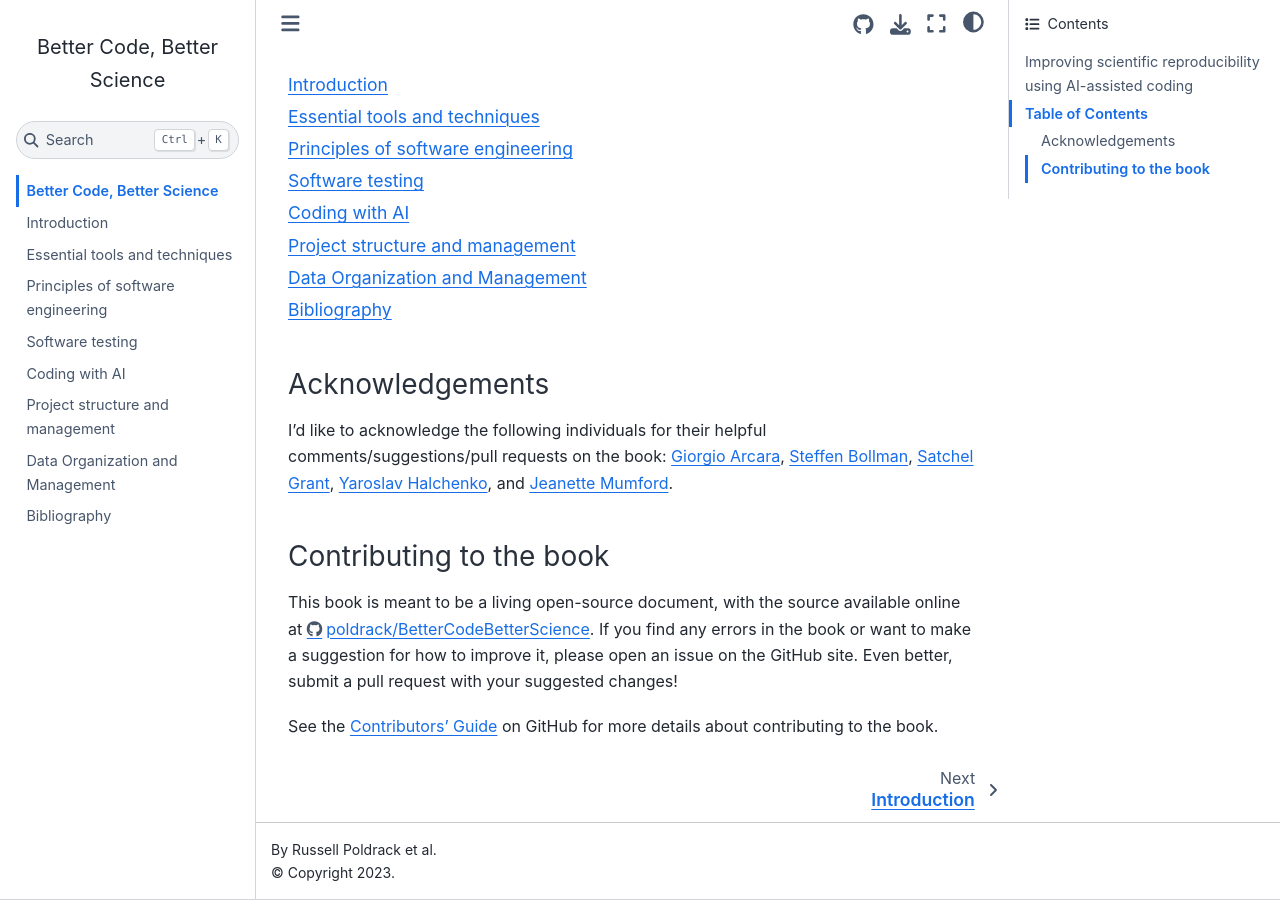
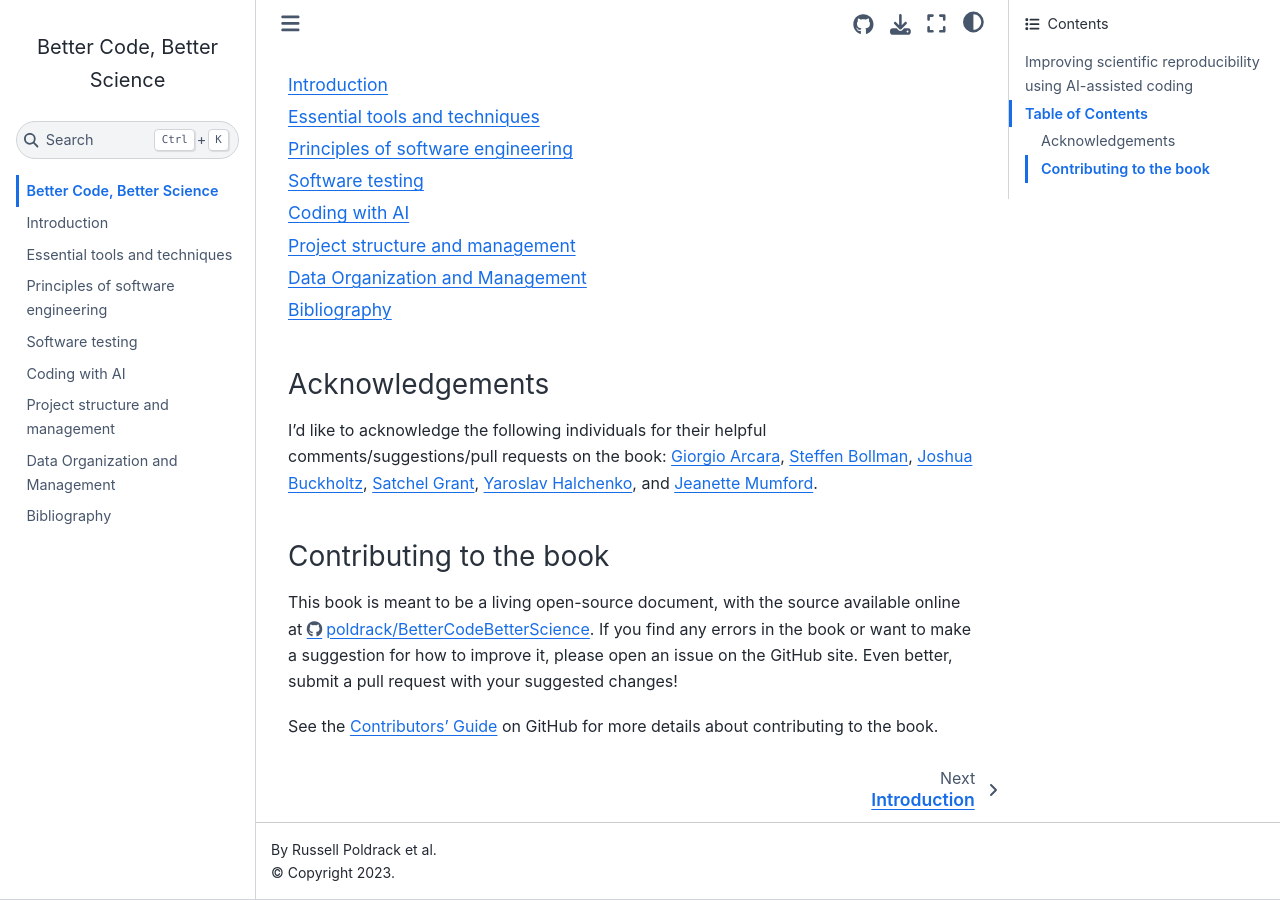
Before and after one commit to BetterCodeBetterScience/book, a Jupyter Book: the page built from book/frontmatter.md, in a window 1280 px wide and 900 px high, scrolled down 581 px. Built offline with Jupyter Book 1.0.4 settings and Sphinx 7.4.7 and the Sphinx Book theme 1.1.4, drawn with Linux system fonts in a browser that asks for light colours; pages that are not in the unit, such as notebooks, are missing from menus.

Commit message:
minor change to example, add thanks to Josh

```diff
--- a/book/frontmatter.md
+++ b/book/frontmatter.md
@@ -16,7 +16,7 @@ The book is licensed according to the [Creative Commons Attribution-NonCommercia
 
 ### Acknowledgements
 
-I'd like to acknowledge the following individuals for their helpful comments/suggestions/pull requests on the book:  [Giorgio Arcara](https://github.com/giorgioarcara), [Steffen Bollman](https://github.com/stebo85), [Satchel Grant](https://github.com/grantsrb/), [Yaroslav Halchenko](https://github.com/yarikoptic), and [Jeanette Mumford](https://github.com/jmumford).
+I'd like to acknowledge the following individuals for their helpful comments/suggestions/pull requests on the book:  [Giorgio Arcara](https://github.com/giorgioarcara), [Steffen Bollman](https://github.com/stebo85), [Joshua Buckholtz](https://github.com/jwbuckholtz), [Satchel Grant](https://github.com/grantsrb/), [Yaroslav Halchenko](https://github.com/yarikoptic), and [Jeanette Mumford](https://github.com/jmumford).
 
 ### Contributing to the book
 
```
Also changed, not shown: book/data_management.md (+1 -1 lines).
